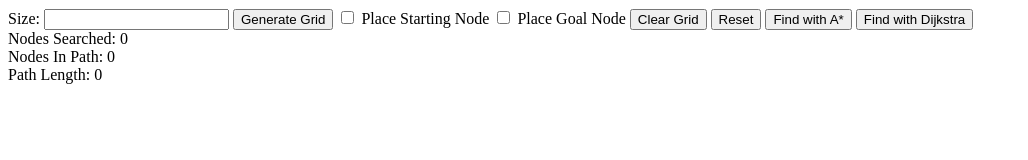
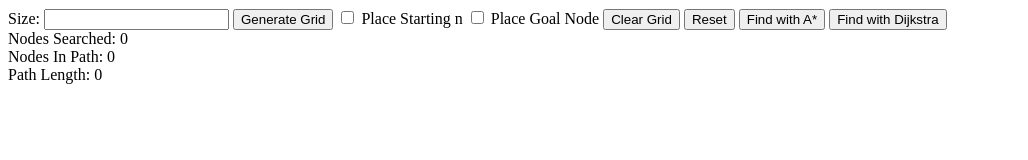
Before and after one commit to jkurek2912/shortestPath.js, a plain HTML site: page index.html in a window 1280 px wide. Shown: the whole page, without its empty margins (0-1028 px from the left). Drawn offline with Linux system fonts and the light colour scheme.

Commit message:
changed button name

```diff
--- a/index.html
+++ b/index.html
@@ -10,7 +10,7 @@
     <input type="number" id="gridSize" />
     <button onclick="generateGrid()">Generate Grid</button>
     <input type="checkbox" id="placeStartingButton" />
-    <label for="placeStartingButton">Place Starting Node</label>
+    <label for="placeStartingButton">Place Starting n</label>
     <input type="checkbox" id="placeGoalButton" />
     <label for="placeGoalButton">Place Goal Node</label>
     <button onclick="clearGrid()">Clear Grid</button>
```
